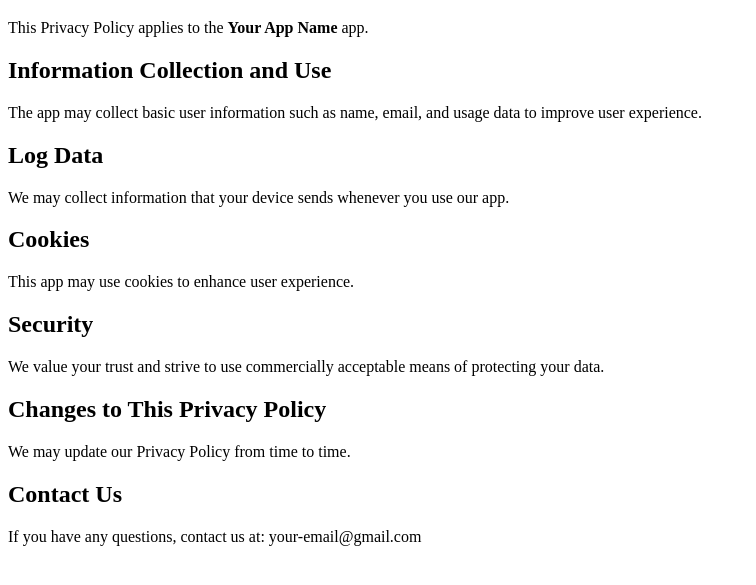
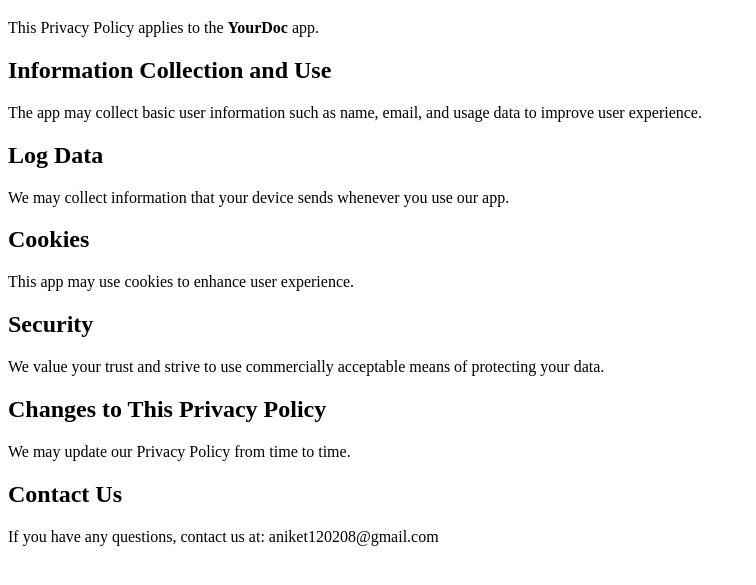
Before and after one commit to aniket120208-cmyk/privacy_policy, a plain HTML site: page privacy_policy.html in a window 1280 px wide. Shown: the part 61-646 px from the top of the page, without its empty margins (0-756 px from the left). Drawn offline with Linux system fonts and the light colour scheme.

Commit message:
Update privacy_policy.html

```diff
--- a/privacy_policy.html
+++ b/privacy_policy.html
@@ -6,7 +6,7 @@
 <body>
   <h1>Privacy Policy</h1>
 
-  <p>This Privacy Policy applies to the <b>Your App Name</b> app.</p>
+  <p>This Privacy Policy applies to the <b>YourDoc</b> app.</p>
 
   <h2>Information Collection and Use</h2>
   <p>The app may collect basic user information such as name, email, and usage data to improve user experience.</p>
@@ -24,7 +24,7 @@
   <p>We may update our Privacy Policy from time to time.</p>
 
   <h2>Contact Us</h2>
-  <p>If you have any questions, contact us at: your-email@gmail.com</p>
+  <p>If you have any questions, contact us at: aniket120208@gmail.com</p>
 
 </body>
 </html>
```
